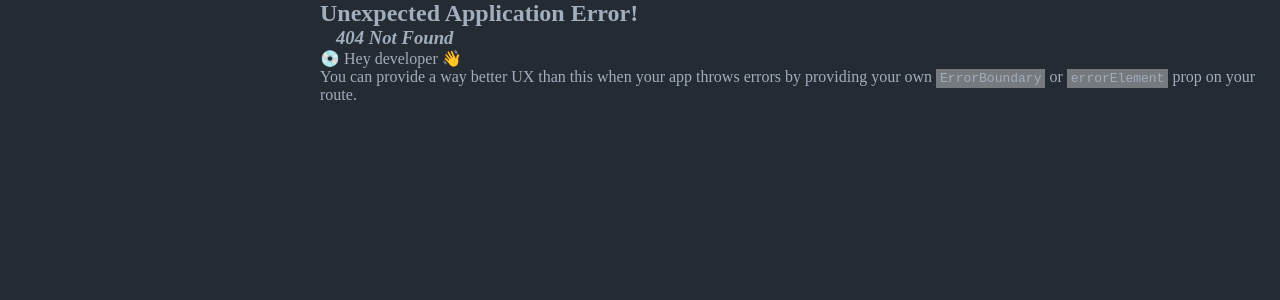
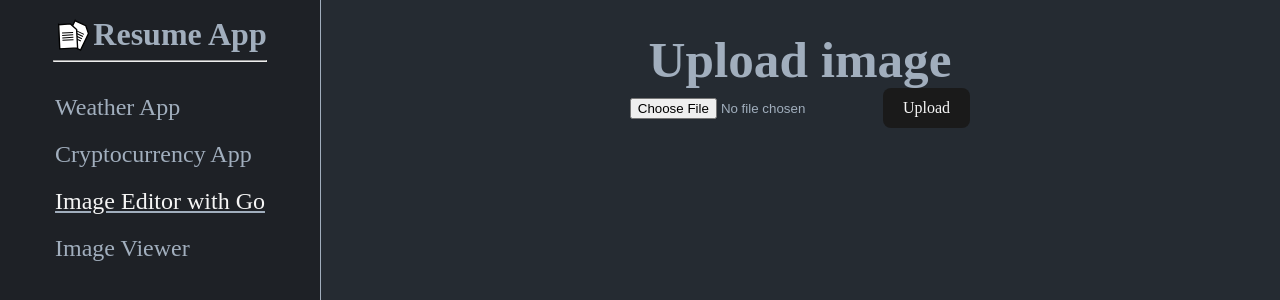
Before and after one commit to JagWoyat/resume-app, a React (Vite) app: page /image-editor in a window 1280 px wide. Before the commit this address had no page. Shown: the top 300 px of the page. Built offline with nearby package versions, Linux system fonts and the light colour scheme.

Commit message:
image editor added

```diff
--- a/package.json
+++ b/package.json
@@ -10,6 +10,7 @@
     "preview": "vite preview"
   },
   "dependencies": {
+    "axios": "^1.6.5",
     "react": "^18.2.0",
     "react-dom": "^18.2.0",
     "react-router-dom": "^6.20.0"
--- /dev/null
+++ b/src/components/ImageEditor/ImageEditor.jsx
@@ -0,0 +1,18 @@
+import { useState } from "react";
+import ImageUploader from "./ImageUploader";
+import styles from "./ImageEditor.module.css";
+
+function App() {
+  const [requestState, setRequestState] = useState("");
+
+  return (
+    <>
+      <div className={styles.Wrapper}>
+        <ImageUploader title="Upload image" request={setRequestState} />
+        {requestState === "loading" && <h3>Loading...</h3>}
+      </div>
+    </>
+  );
+}
+
+export default App;
--- /dev/null
+++ b/src/components/ImageEditor/ImageEditor.module.css
@@ -0,0 +1,87 @@
+.Wrapper {
+  max-width: 1280px;
+  min-height: 400px;
+  margin: 0 auto;
+  padding: 2rem;
+  text-align: center;
+  margin-bottom: 3rem;
+}
+
+.Wrapper a {
+  font-weight: 500;
+  color: #646cff;
+  text-decoration: inherit;
+}
+.Wrapper a:hover {
+  color: #535bf2;
+}
+.Wrapper a:focus {
+  color: #535bf2;
+}
+
+
+.Wrapper
+Link {
+  display: flex;
+  margin: 0;
+  background-color: dimgrey;
+  place-items: center;
+  min-width: 320px;
+  min-height: 100vh;
+}
+
+.Wrapper h1 {
+  font-size: 3.2em;
+  line-height: 1.1;
+}
+
+.Wrapper img {
+  max-width: 800px;
+  max-height: 600px;
+}
+
+.Wrapper button {
+  border-radius: 8px;
+  border: 1px solid transparent;
+  padding: 0.6em 1.2em;
+  font-size: 1em;
+  font-weight: 500;
+  font-family: inherit;
+  color: whitesmoke;
+  background-color: #1a1a1a;
+  cursor: pointer;
+  transition: border-color 0.25s;
+}
+.Wrapper button:hover {
+  border-color: #646cff;
+}
+.Wrapper button:focus,
+button:focus-visible {
+  outline: 4px auto -webkit-focus-ring-color;
+}
+
+.ResponseWrapper {
+  display: flex;
+  flex-direction: column;
+  gap: 1rem;
+}
+
+.ResponseDiv {
+  display: flex;
+  flex-direction: row;
+  justify-content: center;
+  gap: 2rem;
+}
+
+/* @media (prefers-color-scheme: light) {
+  :root {
+    color: #213547;
+    background-color: #ffffff;
+  }
+  a:hover {
+    color: #747bff;
+  }
+  button {
+    background-color: #f9f9f9;
+  }
+} */
--- /dev/null
+++ b/src/components/ImageEditor/ImageUploader.jsx
@@ -0,0 +1,57 @@
+import { useState } from "react";
+import { useNavigate } from "react-router-dom";
+
+const API_URL = "http://98.71.35.179:4000/image";
+
+export default function ImageUploader({ title, request }) {
+  const [image, setImage] = useState();
+
+  let navigate = useNavigate();
+
+  const onFileChange = (event) => {
+    setImage(event.target.files[0]);
+  };
+
+  const handleSubmit = (event) => {
+    event.preventDefault();
+
+    let formData = new FormData();
+
+    if (!image) return;
+    formData.append("image", image);
+    formData.append("name", "random-name");
+    formData.append("mirrored_h", false);
+    formData.append("mirrored_v", true);
+    formData.append("height", 0);
+    formData.append("width", 900);
+    formData.append("grayscale", false);
+
+    // console.log(formData);
+    const url = API_URL;
+    const requestOptions = {
+      method: "POST",
+      body: formData,
+    };
+    request("loading");
+    fetch(url, requestOptions)
+      .then((response) => response.json())
+      .then((responseJSON) => {
+        request("done");
+        navigate("/image-editor/" + responseJSON.name);
+      })
+      .catch((error) => {
+        request("error");
+        console.log("Form submit error", error);
+      });
+  };
+
+  return (
+    <div>
+      <h1>{title}</h1>
+      <form onSubmit={handleSubmit}>
+        <input type="file" onChange={onFileChange} />
+        <button type="submit">Upload</button>
+      </form>
+    </div>
+  );
+}
--- /dev/null
+++ b/src/components/ImageEditor/Response.jsx
@@ -0,0 +1,53 @@
+import axios from "axios";
+import { useEffect, useState } from "react";
+import { useParams } from "react-router";
+import { Link } from "react-router-dom";
+
+const API_URL = "http://98.71.35.179:4000/image/";
+
+export default function Response() {
+  const [image, setImage] = useState();
+
+  const params = useParams();
+
+  useEffect(() => {
+    const fetchImage = async () => {
+      try {
+        const response = await axios.get(API_URL + params.path, {
+          responseType: "arraybuffer",
+        });
+
+        const blob = new Blob([response.data], {
+          type: response.headers["content-type"],
+        });
+        setImage(URL.createObjectURL(blob));
+      } catch (error) {
+        console.error("Error fetching image:", error);
+      }
+    };
+
+    fetchImage();
+  }, []);
+
+  const handleDownload = () => {
+    if (!params.path) return;
+    const link = document.createElement("a");
+    link.href = API_URL + params.path;
+    link.download = params.path;
+    link.click();
+  };
+
+  return (
+    <>
+      <div className="ResponseWrapper Body">
+        {image ? <img src={image} alt="response image" /> : <p>Loading...</p>}
+        <div className="ResponseDiv">
+          <Link to="/">
+            <button>Return</button>
+          </Link>
+          <button onClick={handleDownload}>Download</button>
+        </div>
+      </div>
+    </>
+  );
+}
--- a/src/components/Navigation/Sidebar.jsx
+++ b/src/components/Navigation/Sidebar.jsx
@@ -80,6 +80,18 @@ export default function Sidebar() {
                   ? styles.routeLinkActive
                   : styles.routeLink
               }
+              to="/image-editor"
+            >
+              <h2>Image Editor with Go</h2>
+            </NavLink>
+            <NavLink
+              className={({ isActive, isPending }) =>
+                isPending
+                  ? styles.routeLinkPending
+                  : isActive
+                  ? styles.routeLinkActive
+                  : styles.routeLink
+              }
               to="/scroll"
             >
               <h2>Image Viewer</h2>
@@ -125,6 +137,18 @@ export default function Sidebar() {
                   ? styles.routeLinkActive
                   : styles.routeLink
               }
+              to="/image-editor"
+            >
+              <h2>Image Editor with Go</h2>
+            </NavLink>
+            <NavLink
+              className={({ isActive, isPending }) =>
+                isPending
+                  ? styles.routeLinkPending
+                  : isActive
+                  ? styles.routeLinkActive
+                  : styles.routeLink
+              }
               to="/scroll"
             >
               <h2>Image Viewer</h2>
--- a/src/main.jsx
+++ b/src/main.jsx
@@ -7,16 +7,32 @@ import "./index.css";
 import Main from "./routes/Main/Main";
 import WeatherView from "./routes/WeatherView";
 import ScrollView from "./routes/ScrollView";
+import ImageEditorView from "./routes/ImageEditorView";
+import ErrorPage from "./routes/ErrorPage";
+import ImageEditedView from "./routes/ImageEditedView";
 
 // import Posts, { loader as postsLoader } from './routes/Posts';
 // import NewPost, { action as newPostAction } from './routes/NewPost';
 // import PostDetails, { loader as postDetailsLoader } from './routes/PostDetails';
 // import RootLayout from './routes/RootLayout';
 
+// const router = createBrowserRouter([
+//   {
+//     path: "/",
+//     element: <App />,
+//     errorElement: <ErrorPage />,
+//   },
+//   {
+//     path: "response/:filename",
+//     element: <Response />,
+//   },
+// ]);
+
 const router = createBrowserRouter([
   {
     path: "/",
     element: <Root />,
+    errorElement: <ErrorPage />,
     children: [
       {
         path: "/",
@@ -25,22 +41,22 @@ const router = createBrowserRouter([
       {
         path: "/crypto-app",
         element: <CryptoView />,
-        // loader: postsLoader,
-        // children: [
-        //   { path: "/crypto-app", element: <Favorites /> },
-        //   { path: '/create-post', element: <NewPost />, action: newPostAction },
-        //   { path: '/:postId', element: <PostDetails />, loader: postDetailsLoader }
-        // ],
       },
       {
         path: "/weather-app",
         element: <WeatherView />,
-        // loader: postsLoader,
+      },
+      {
+        path: "/image-editor",
+        element: <ImageEditorView />,
+      },
+      {
+        path: "/image-editor/:path",
+        element: <ImageEditedView />,
       },
       {
         path: "/scroll",
         element: <ScrollView />,
-        // loader: postsLoader,
       },
     ],
   },
--- /dev/null
+++ b/src/routes/ErrorPage.jsx
@@ -0,0 +1,16 @@
+import { useRouteError } from "react-router-dom";
+
+export default function ErrorPage() {
+  const error = useRouteError();
+  console.error(error);
+
+  return (
+    <div id="error-page">
+      <h1>Oops!</h1>
+      <p>Sorry, an unexpected error has occurred.</p>
+      <p>
+        <i>{error.statusText || error.message}</i>
+      </p>
+    </div>
+  );
+}
--- /dev/null
+++ b/src/routes/ImageEditedView.jsx
@@ -0,0 +1,9 @@
+import Response from "../components/ImageEditor/Response";
+
+export default function ImageEditedView() {
+  return (
+    <>
+      <Response />
+    </>
+  );
+}
--- /dev/null
+++ b/src/routes/ImageEditorView.jsx
@@ -0,0 +1,5 @@
+import ImageEditor from "../components/ImageEditor/ImageEditor";
+
+export default function ImageEditorView() {
+  return <ImageEditor />;
+}
```
Also changed, not shown: 1 other file (tests, documents, lock files or other folders).
